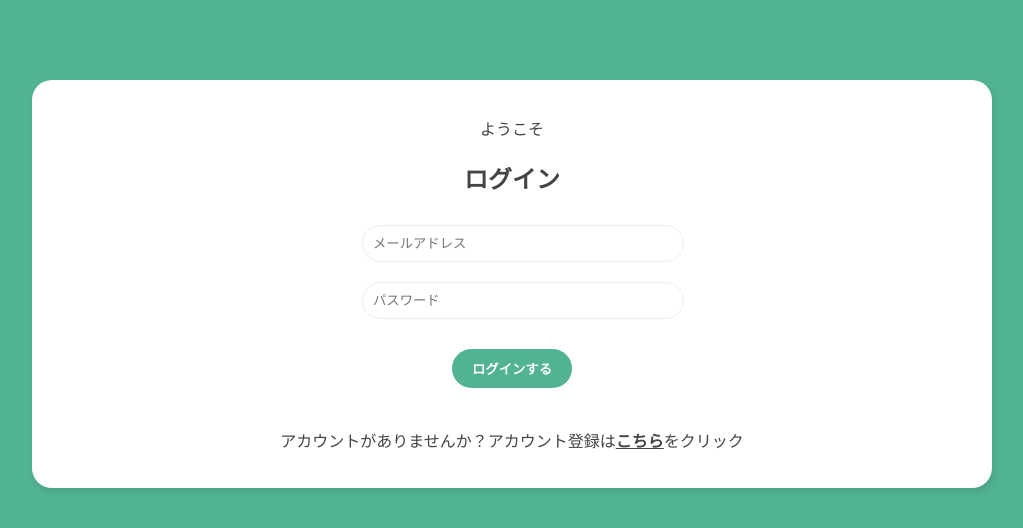
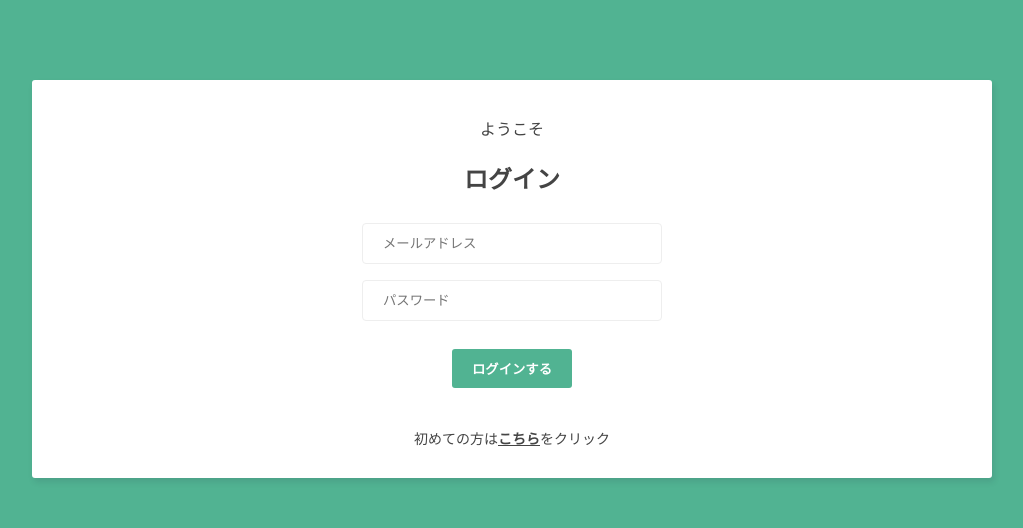
Before and after one commit to mtoyopet/live-chat-front, a Vue app: page / in a window 1280 px wide. Shown: the top 528 px of the page, without its empty margins (128-1151 px from the left). Built offline with nearby package versions, Linux system fonts and the light colour scheme.

Commit message:
cssを修正

```diff
--- a/src/assets/main.css
+++ b/src/assets/main.css
@@ -6,7 +6,7 @@ body {
   width: 90%;
   max-width: 960px;
   margin: 80px auto;
-  border-radius: 20px;
+  border-radius: 3px;
   box-shadow: 2px 4px 6px rgba(28, 6, 49, 0.1);
   background: white;
 }
@@ -20,7 +20,7 @@ button {
   color: white;
   font-weight: bold;
   border: 0;
-  border-radius: 20px;
+  border-radius: 3px;
   padding: 10px 20px;
   cursor: pointer;
 }
--- a/src/components/Navbar.vue
+++ b/src/components/Navbar.vue
@@ -1,8 +1,8 @@
 <template>
   <nav>
     <div>
-      <p>こんにちは、{{ name }}さん</p>
-      <p class="email">現在、{{ email }}でログイン中です</p>
+      <p>こんにちは、<span class="name">{{ name }}</span>さん</p>
+      <p class="email">現在、 {{ email }} でログイン中です</p>
     </div>
     <button @click="logout">ログアウト</button>
   </nav>
@@ -65,6 +65,10 @@ export default {
     font-size: 16px;
     color: #444;
   }
+  nav span.name {
+    font-weight: bold;
+  }
+
   nav p.email {
     font-size: 14px;
     color: #999;
--- a/src/views/Welcome.vue
+++ b/src/views/Welcome.vue
@@ -3,11 +3,11 @@
     <p>ようこそ</p>
     <div v-if="shouldShowLoginForm">
       <login-form @redirectToChatRoom="redirectToChatRoom" />
-      <p>アカウントがありませんか？アカウント登録は<span @click="shouldShowLoginForm = false">こちら</span>をクリック</p>
+      <p class="change-form">初めての方は<span @click="shouldShowLoginForm = false">こちら</span>をクリック</p>
     </div>
     <div v-if="!shouldShowLoginForm">
       <signup-form @redirectToChatRoom="redirectToChatRoom" />
-      <p>アカウントをお持ちですか？ログインは<span @click="shouldShowLoginForm = true">こちら</span>をクリック</p>
+      <p class="change-form">アカウントをお持ちの方は<span @click="shouldShowLoginForm = true">こちら</span>をクリック</p>
     </div>
   </div>
 </template>
@@ -49,12 +49,12 @@ export default  {
   }
   .welcome input {
     width: 100%;
-    padding: 10px;
-    border-radius: 20px;
+    padding: 12px 20px;
+    margin: 8px auto;
+    border-radius: 4px;
     border: 1px solid #eee;
     outline: none;
-    color: #999;
-    margin: 10px auto;
+    box-sizing: border-box;
   }
   .welcome span{
     font-weight: bold;
@@ -64,4 +64,9 @@ export default  {
   .welcome button {
     margin: 20px auto;
   }
+
+  .change-form {
+    font-size: 14px;
+    margin: 10px;
+  }
 </style>
```
